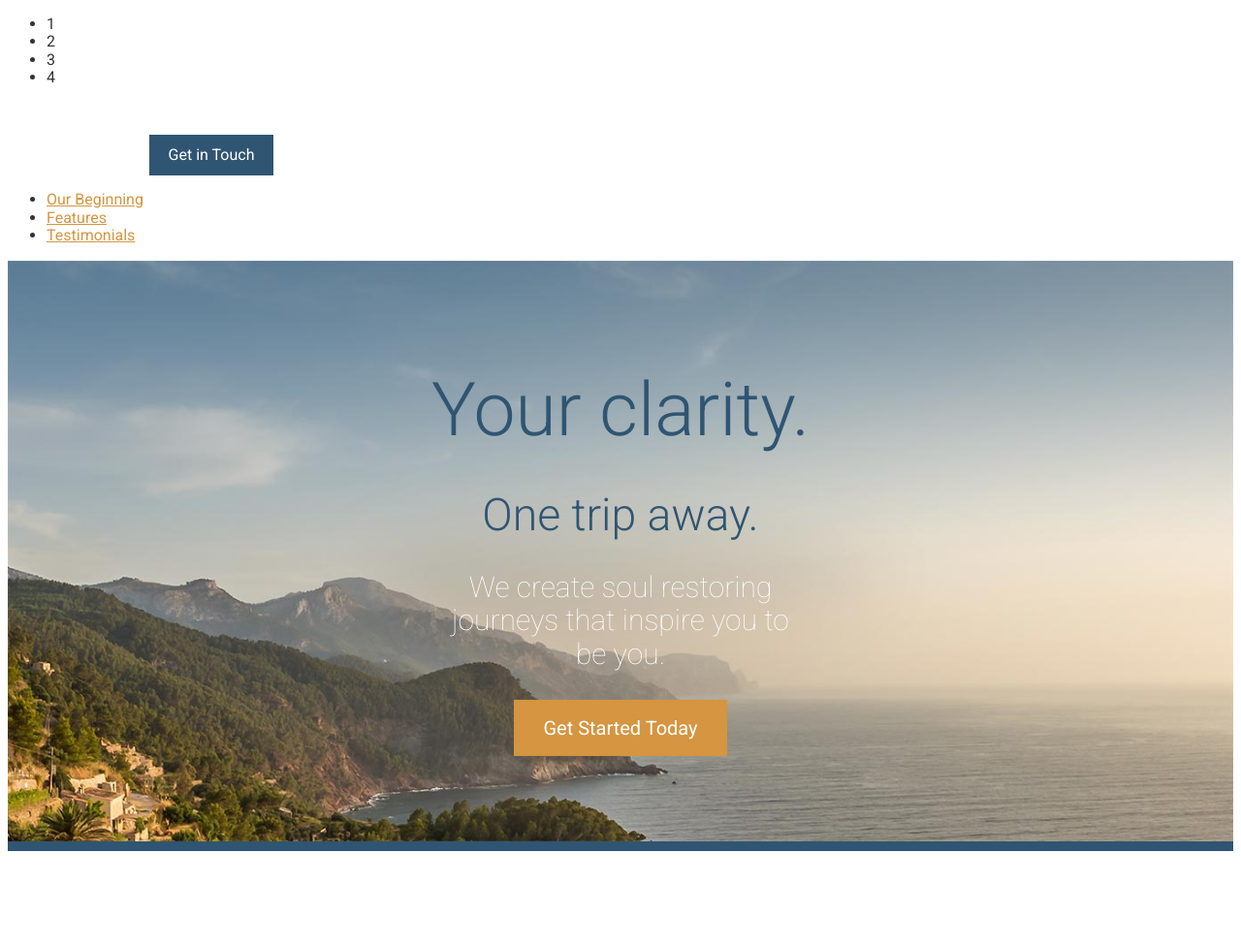
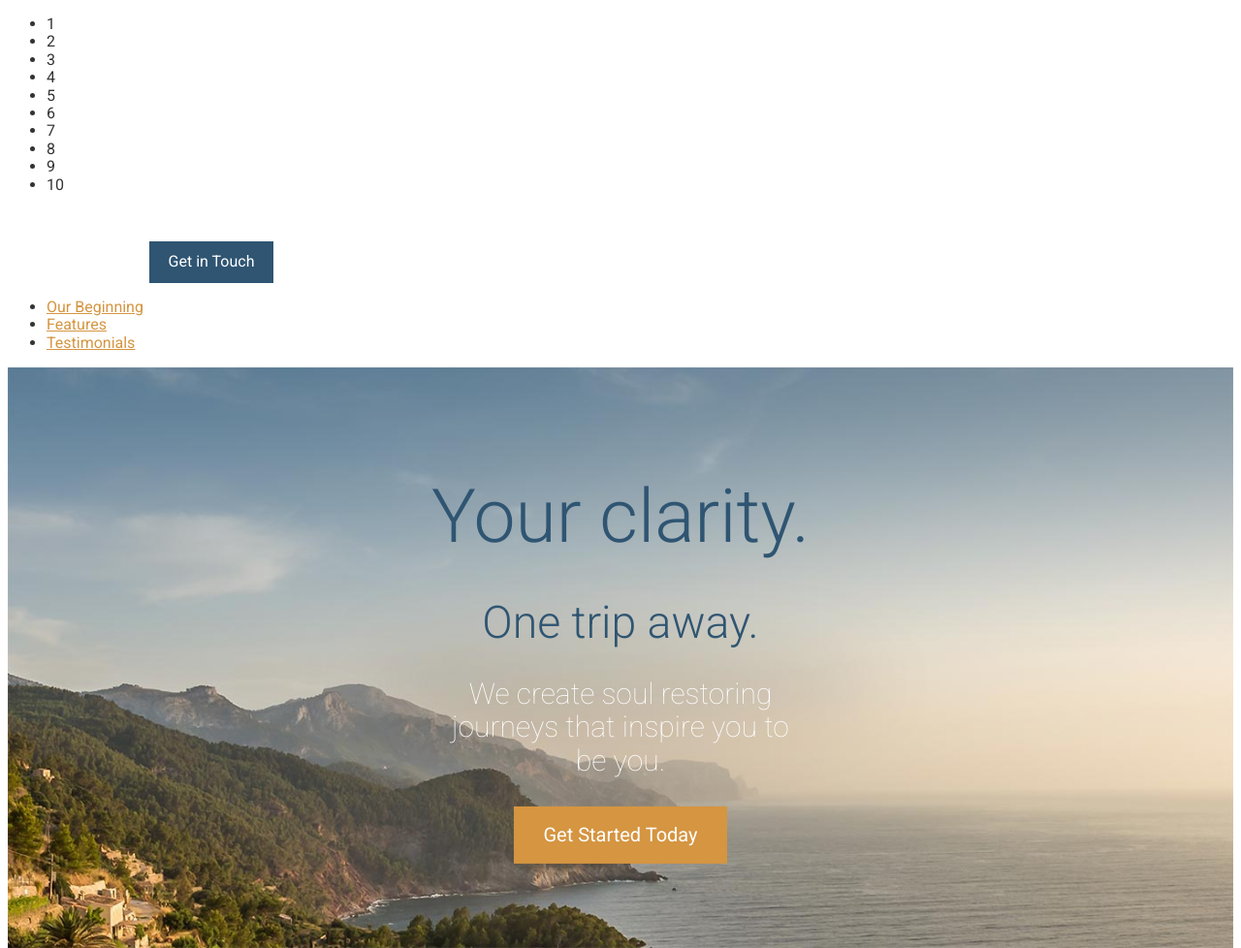
Before and after one commit to leafyshark/travel-site, a website: page app/index.html in a window 1280 px wide. Shown: the top 978 px of the page at 97% size. Drawn offline with Linux system fonts and the light colour scheme.

Commit message:
Counted to ten

```diff
--- a/app/index.html
+++ b/app/index.html
@@ -16,6 +16,12 @@
   <li>2</li>
   <li>3</li>
   <li>4</li>
+  <li>5</li>
+  <li>6</li>
+  <li>7</li>
+  <li>8</li>
+  <li>9</li>
+  <li>10</li>
 </ul>
   <header>
     <img src="assets/images/icons/clear-view-escapes.svg">
```
